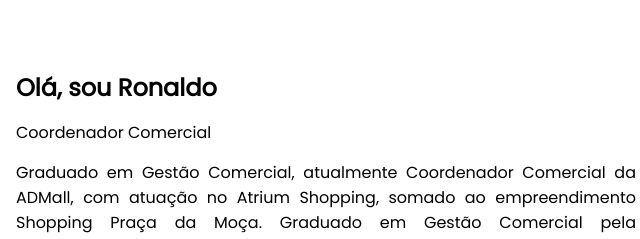
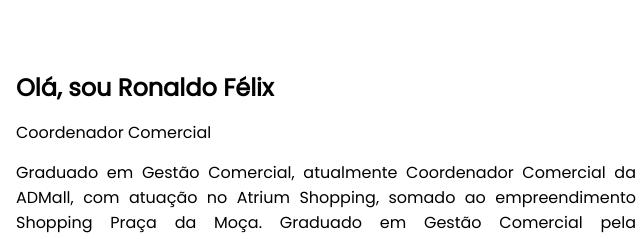
Before and after one commit to DaniloBFS/rf-portfolio, a plain HTML site: page index.html in a window 1280 px wide. Shown: the part 152-391 px from the top of the page, 109-749 px from the left. Drawn offline with nearby package versions, Linux system fonts and the light colour scheme; a script that the page names is missing.

Commit message:
Update index.html

```diff
--- a/index.html
+++ b/index.html
@@ -23,7 +23,7 @@
 
             <section id="home">
                 <div class="home-info">
-                    <h2>Olá, sou Ronaldo</h2>
+                    <h2>Olá, sou Ronaldo Félix</h2>
                     <span class="home-position">Coordenador Comercial</span>
                     <span class="home-resume">
                         Graduado em Gestão Comercial, atualmente Coordenador Comercial da ADMall, com atuação no Atrium Shopping, somado ao empreendimento Shopping Praça da Moça. Graduado em Gestão Comercial pela Universidade Anhembi Morumbi.
```
